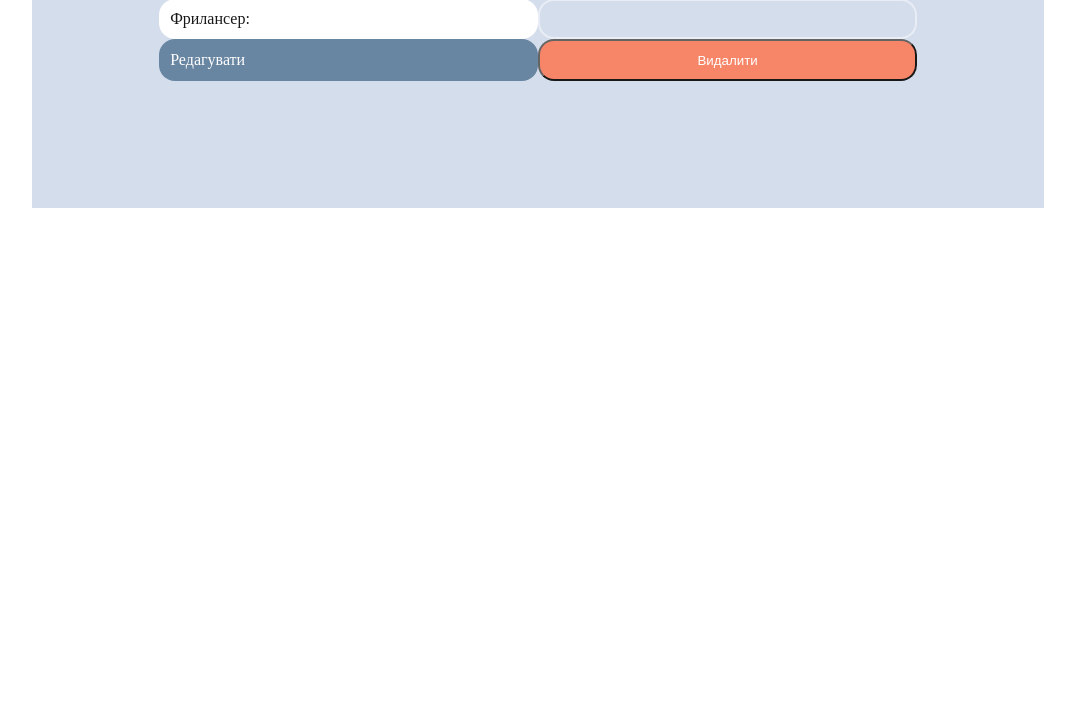
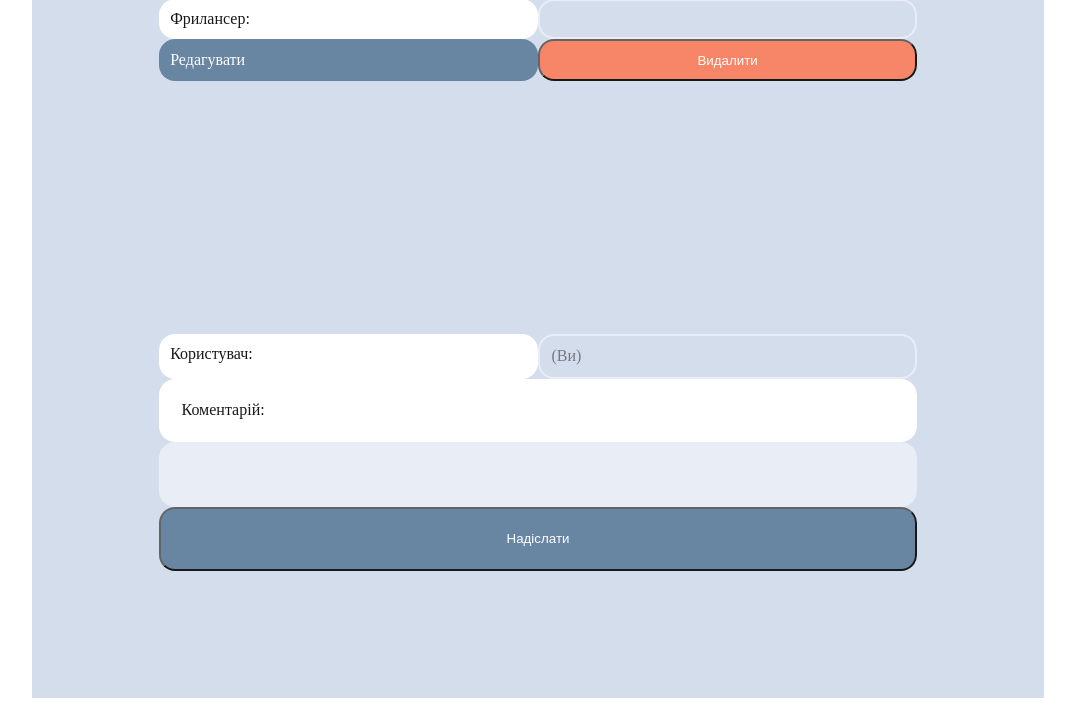
Before and after one commit to BennitoVlad/CODE, a PHP site: page /pages/view-project.php in a window 1280 px wide. Shown: the part 421-1127 px from the top of the page, without its empty margins (102-1177 px from the left). Before the commit the page ends 800 px from the top, so only its background shows below. Run offline with PHP 8.4, Linux system fonts and the light colour scheme.

Commit message:
H: Added commentary add and view fragments.

```diff
--- a/css/crud-project.css
+++ b/css/crud-project.css
@@ -6,7 +6,18 @@ form{
     opacity: 90%;
     padding: 10%;
 }
-
+form.commentary{
+     display: grid;
+     grid-template-columns: repeat(1, 1fr);
+     margin: 0 10% 0 10%;
+     background: #d0daea;
+     opacity: 90%;
+     padding: 10%;
+ }
+form.commentary .double-row{
+    display: grid;
+    grid-template-columns: repeat(2, 1fr);
+}
 .payment{
     display: grid;
     grid-template-columns: 5fr 1fr;
--- /dev/null
+++ b/fragments/commentary-form.php
@@ -0,0 +1,12 @@
+<form action="add-commentary-action.php" method="post" class="commentary">
+    <input id="participant-id" name="participant-id" type="hidden">
+    <div class="double-row">
+        <label for="participant" class="block-label-white">Користувач:</label>
+        <label id="participant" class="transparent-input">(Ви)</label>
+    </div>
+    <label for="message" class="block-label-white">Коментарій:</label>
+    <label></label>
+    <input id="message" class="transparent-input">
+    <label></label>
+    <input type="submit" value="Надіслати" class="block-label-blue">
+</form>
--- a/pages/view-project.php
+++ b/pages/view-project.php
@@ -33,7 +33,9 @@
     <a href="edit-project.php" class="block-label-blue">Редагувати</a>
     <input type="submit" value="Видалити" class="block-label-red"/>
 </form>
-
+<?php
+    include ("../fragments/commentary-form.php");
+?>
 
 </body>
 <?php
```
Also changed, not shown: fragments/commentary-div.php (added, +10 -0 lines).
